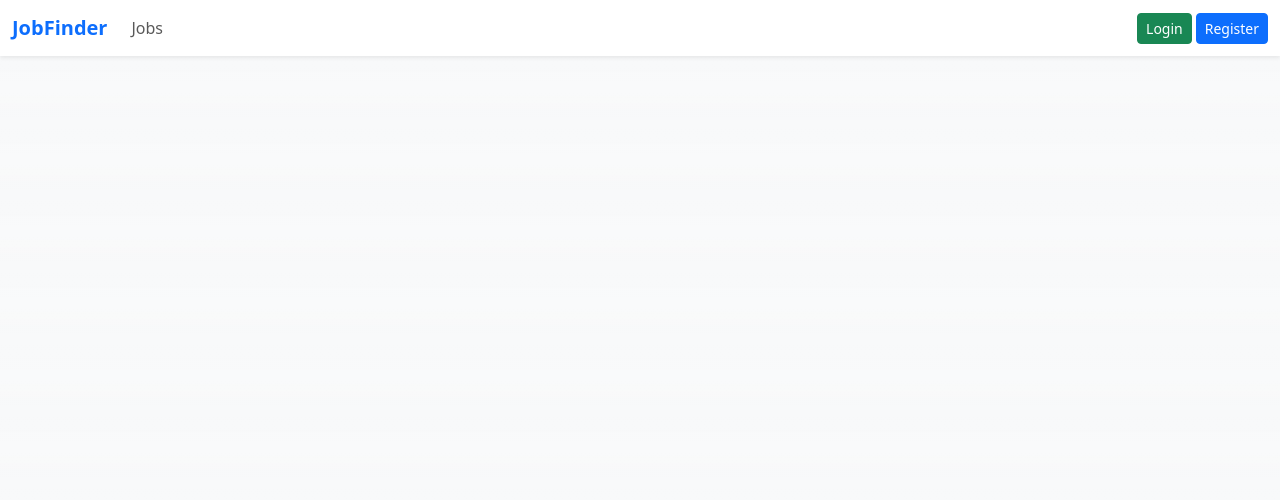
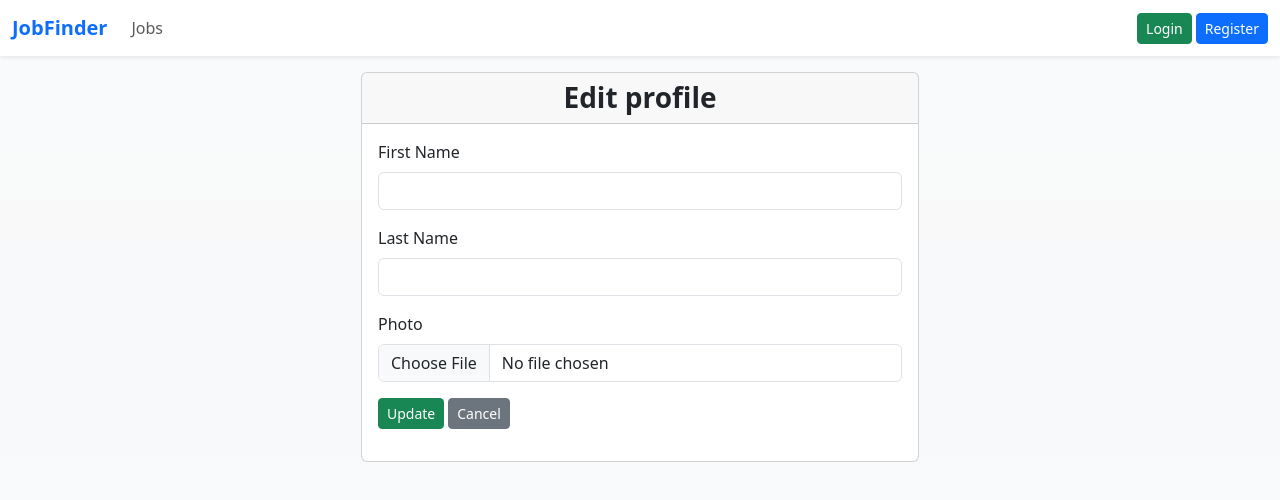
Before and after one commit to nbagonoc/jobFinder-frontend, a React (Vite) app: page /profile/edit in a window 1280 px wide. Shown: the top 500 px of the page. Built offline with nearby package versions, Linux system fonts and the light colour scheme; no server answers.

Commit message:
initial edit profile now working

```diff
--- a/src/App.jsx
+++ b/src/App.jsx
@@ -7,6 +7,7 @@ import RegisterSelect from './pages/auth/RegisterSelect'
 import Register from './pages/auth/Register'
 
 import UserProfile from './pages/users/UserProfile'
+import UserProfileEdit from './pages/users/UserProfileEdit'
 import UserView from './pages/users/UserView'
 
 import JobListRecruiter from './pages/jobs/JobListRecruiter'
@@ -111,6 +112,10 @@ const App = () => {
                             element={<UserProfile />}
                         />
                         <Route
+                            path='/profile/edit'
+                            element={<UserProfileEdit />}
+                        />
+                        <Route
                             path='/applicant/:_id'
                             element={<UserView />}
                         />
--- a/src/components/jobs/job_edit/JobEditForm.jsx
+++ b/src/components/jobs/job_edit/JobEditForm.jsx
@@ -7,6 +7,7 @@ import AlertMessage from '../../partials/AlertMessage/AlertMessage'
 import { useJobContext } from '../../../hooks/useJobContext'
 import { useAuthContext } from '../../../hooks/useAuthContext'
 
+//need to refactor this with lesser code. Checkout react-hook-form
 export const JobEditForm = () => {
     const { _id } = useParams()
     const { alert, errors, dispatch } = useJobContext()
@@ -94,9 +95,7 @@ export const JobEditForm = () => {
         }
 
         try {
-            const response = await axios.put(`${jobsAPI}/${_id}`, job, {
-                headers,
-            })
+            const response = await axios.put(`${jobsAPI}/${_id}`, job, { headers })
             const message = response.data.message
             dispatch({
                 type: 'EDIT_JOB',
--- a/src/components/users/profile/UserProfile.jsx
+++ b/src/components/users/profile/UserProfile.jsx
@@ -1,4 +1,5 @@
 import PropTypes from 'prop-types'
+import { Link } from 'react-router-dom'
 
 const UserProfile = ({ profile }) => {
     return (
@@ -24,6 +25,9 @@ const UserProfile = ({ profile }) => {
                     Location:{' '}
                     <span className='text-muted fw-light'>Location</span>
                 </h6>
+                <Link to={`/profile/edit`} className='btn btn-primary btn-sm'>
+                    Edit Profile
+                </Link>
             </div>
         </div>
     )
--- /dev/null
+++ b/src/components/users/profile_edit/UserProfileEditForm.jsx
@@ -0,0 +1,181 @@
+import axios from 'axios'
+import { useState, useEffect } from 'react'
+import { useNavigate, Link } from 'react-router-dom'
+
+import { usersAPI } from '../../../API'
+import AlertMessage from '../../partials/AlertMessage/AlertMessage'
+import { useUserContext } from '../../../hooks/useUserContext'
+import { useAuthContext } from '../../../hooks/useAuthContext'
+
+const UserProfileEditForm = () => {
+    const { alert, errors,  dispatch } = useUserContext()
+    const { token } = useAuthContext()
+    const [formData, setFormData] = useState({
+        firstName: '',
+        lastName: '',
+        photo: '',
+    })
+    const navigate = useNavigate()
+
+    useEffect(() => {
+        const headers = {
+            'Content-Type': 'application/json',
+            Authorization: `Bearer ${token}`,
+        }
+
+        const getProfile = async () => {
+            try {
+                const response = await axios.get(`${usersAPI}/profile`, { headers })
+                const profile = response.data
+
+                setFormData({
+                    firstName: profile.firstName,
+                    lastName: profile.lastName,
+                    photo: profile.photo,
+                })
+            } catch (error) {
+                let message = 'Something went wrong!'
+                if (error && error.response) {
+                    message = error.response.data.errors.message
+                }
+
+                dispatch({
+                    type: 'SET_PROFILE',
+                    payload: {
+                        alert: {
+                            message,
+                            success: false,
+                        },
+                    },
+                })
+            }
+        }
+        getProfile()
+    }, [dispatch, token])
+
+    const onChange = (e) => {
+        const { name, value } = e.target
+        setFormData({
+            ...formData,
+            [name]: value,
+        })
+    }
+
+    const onSubmit = async (e) => {
+        e.preventDefault()
+
+        const profile = {
+            firstName: formData.firstName,
+            lastName: formData.lastName,
+            photo: formData.photo,
+        }
+
+        const headers = {
+            'Content-Type': 'application/json',
+            Authorization: `Bearer ${token}`,
+        }
+
+        try {
+            const response = await axios.put(`${usersAPI}`, profile, { headers })
+            const message = response.data.message
+
+            dispatch({
+                type: 'SET_PROFILE',
+                payload: {
+                    // profile,
+                    alert: {
+                        message,
+                        success: true,
+                    },
+                },
+            })
+            navigate('/profile')
+        } catch (error) {
+            let message = 'Something went wrong!'
+            if (error && error.response) {
+                message = error.response.data.errors.message
+            }
+
+            dispatch({
+                type: 'SET_PROFILE',
+                payload: {
+                    alert: {
+                        message,
+                        success: false,
+                    },
+                },
+            })
+        }
+    }
+
+    return (
+        <div>
+            {alert !== null ||
+            typeof alert === 'object' ||
+            Object.keys(alert).length !== 0 ? (
+                <form onSubmit={onSubmit}>
+                    <div className='mb-3'>
+                        <label htmlFor='firstName' className='form-label'>
+                            First Name
+                        </label>
+                        <input
+                            type='text'
+                            className='form-control'
+                            id='firstName'
+                            name='firstName'
+                            value={formData.firstName}
+                            onChange={onChange}
+                        />
+                        <span className='text-danger'>
+                            {errors && errors.firstName ? errors.firstName : ''}
+                        </span>
+                    </div>
+                    <div className='mb-3'>
+                        <label htmlFor='lastName' className='form-label'>
+                            Last Name
+                        </label>
+                        <input
+                            type='text'
+                            className='form-control'
+                            id='lastName'
+                            name='lastName'
+                            value={formData.lastName}
+                            onChange={onChange}
+                        />
+                        <span className='text-danger'>
+                            {errors && errors.lastName ? errors.lastName : ''}
+                        </span>
+                    </div>
+                    {/* file upload */}
+                    <div className='mb-3'>
+                        <label htmlFor='photo' className='form-label'>
+                            Photo
+                        </label>
+                        <input
+                            type='file'
+                            className='form-control'
+                            id='photo'
+                            name='photo'
+                            onChange={onChange}
+                        />
+                    </div>
+                    <div className='mb-3'>
+                        <button type='submit' className='btn btn-success btn-sm me-1'>
+                            Update
+                        </button>
+                        <Link
+                            to={`/profile`}
+                            className='btn btn-secondary btn-sm'
+                        >
+                            Cancel
+                        </Link>
+                    </div>
+                </form>
+            ) : (
+                <AlertMessage />
+            )}
+        </div>
+    )
+}
+
+export default UserProfileEditForm
--- /dev/null
+++ b/src/components/users/profile_edit/UserProfileEditFormContainer.jsx
@@ -0,0 +1,22 @@
+import UserProfileEditForm from "./UserProfileEditForm"
+
+const UserProfileEditFormContainer = () => {
+    return (
+        <div className='container'>
+            <div className='col-md-8 col-lg-6 mx-auto'>
+                <div className='card'>
+                    <div className='card-header'>
+                        <h1 className='mb-0 fw-bold fs-3 text-center'>
+                            Edit profile
+                        </h1>
+                    </div>
+                    <div className='card-body'>
+                        <UserProfileEditForm />
+                    </div>
+                </div>
+            </div>
+        </div>
+    )
+}
+
+export default UserProfileEditFormContainer
--- /dev/null
+++ b/src/pages/users/UserProfileEdit.jsx
@@ -0,0 +1,9 @@
+import UserProfileEditFormContainer from "../../components/users/profile_edit/UserProfileEditFormContainer"
+
+const UserProfileEdit = () => {
+  return (
+    <UserProfileEditFormContainer />
+  )
+}
+
+export default UserProfileEdit
```
